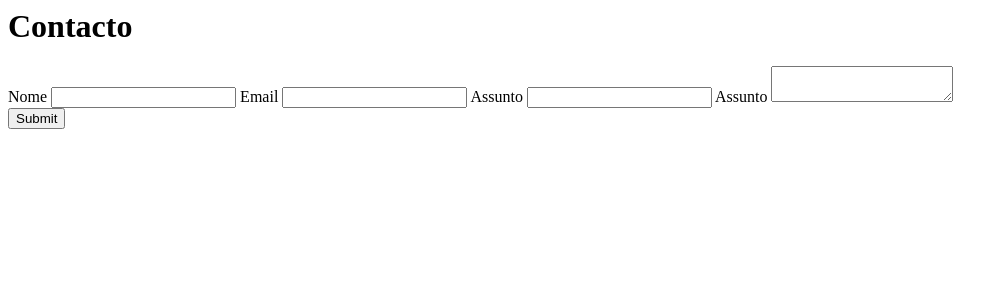
After one commit to caesaralves/php_curso, a PHP site: page /contato in a window 1280 px wide. The commit adds this page. Shown: the top 300 px of the page, without its empty margins (0-1008 px from the left). Run offline with PHP 8.4, Linux system fonts and the light colour scheme.

Commit message:
paginas terminadas

```diff
--- /dev/null
+++ b/projecto_1/contato.php
@@ -0,0 +1,14 @@
+<h1>Contacto</h1>
+<form action="/data" method="post">
+    <div class="form-group">
+        <label for="name">Nome</label>
+        <input type="text" class="form-control" name="name" id="name">
+        <label for="email">Email</label>
+        <input type="email" class="form-control" name="email" id="email">
+        <label for="subject">Assunto</label>
+        <input type="subject" class="form-control" name="subject" id="subject">
+        <label for="message">Assunto</label>
+        <textarea type="message" class="form-control" name="message" id="message"></textarea>
+    </div>
+           <button type="submit" class="btn btn-default">Submit</button>
+</form>
--- /dev/null
+++ b/projecto_1/welcome.php
@@ -0,0 +1,3 @@
+<div class="page-header">
+    <h1>Welcome</h1>
+  </div>
```
Also changed, not shown: projecto_1/data.php (added, +7 -0 lines), projecto_1/index.php (+25 -7 lines), projecto_1/menus.php (+14 -7 lines), projecto_1/pageLoad.php (added, +10 -0 lines).
